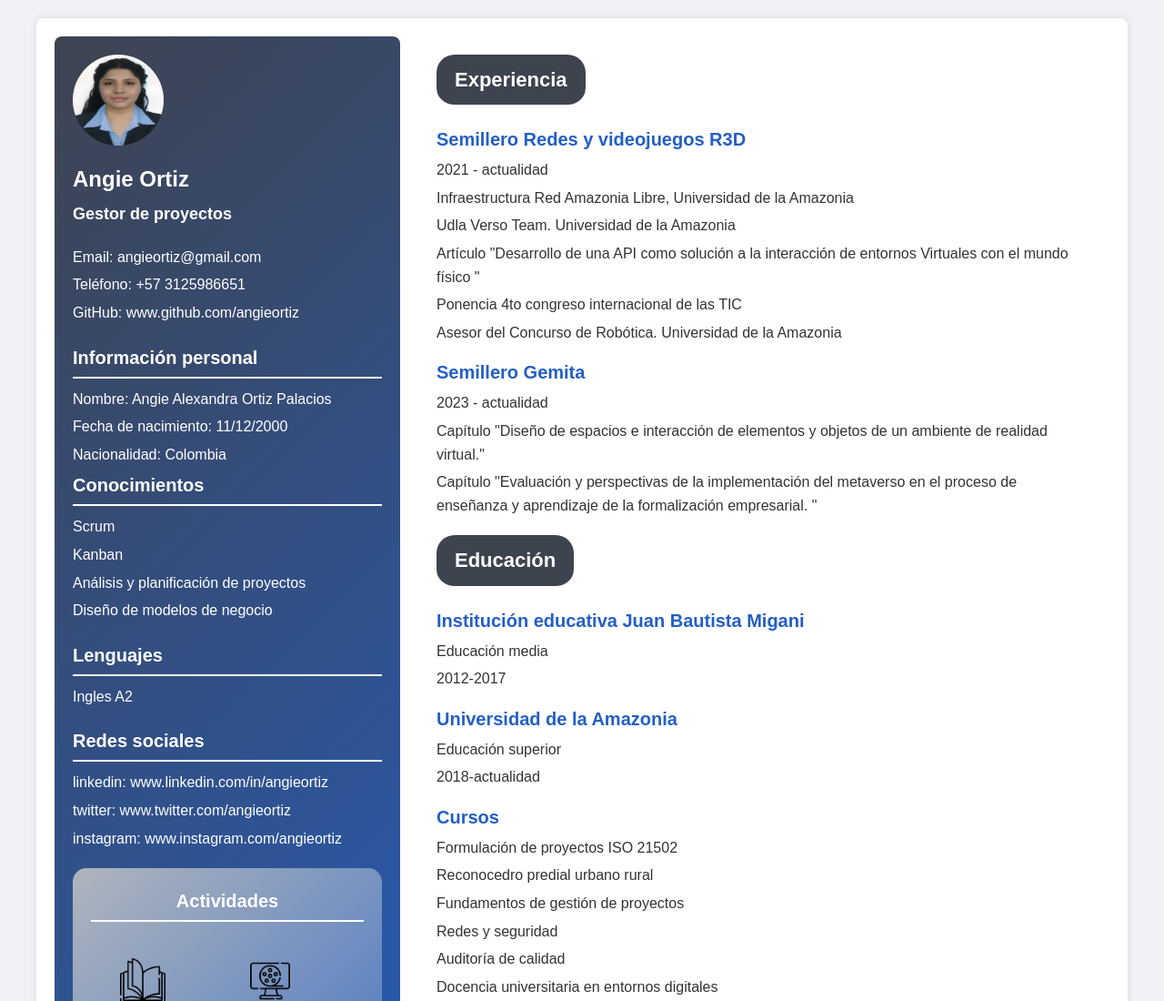
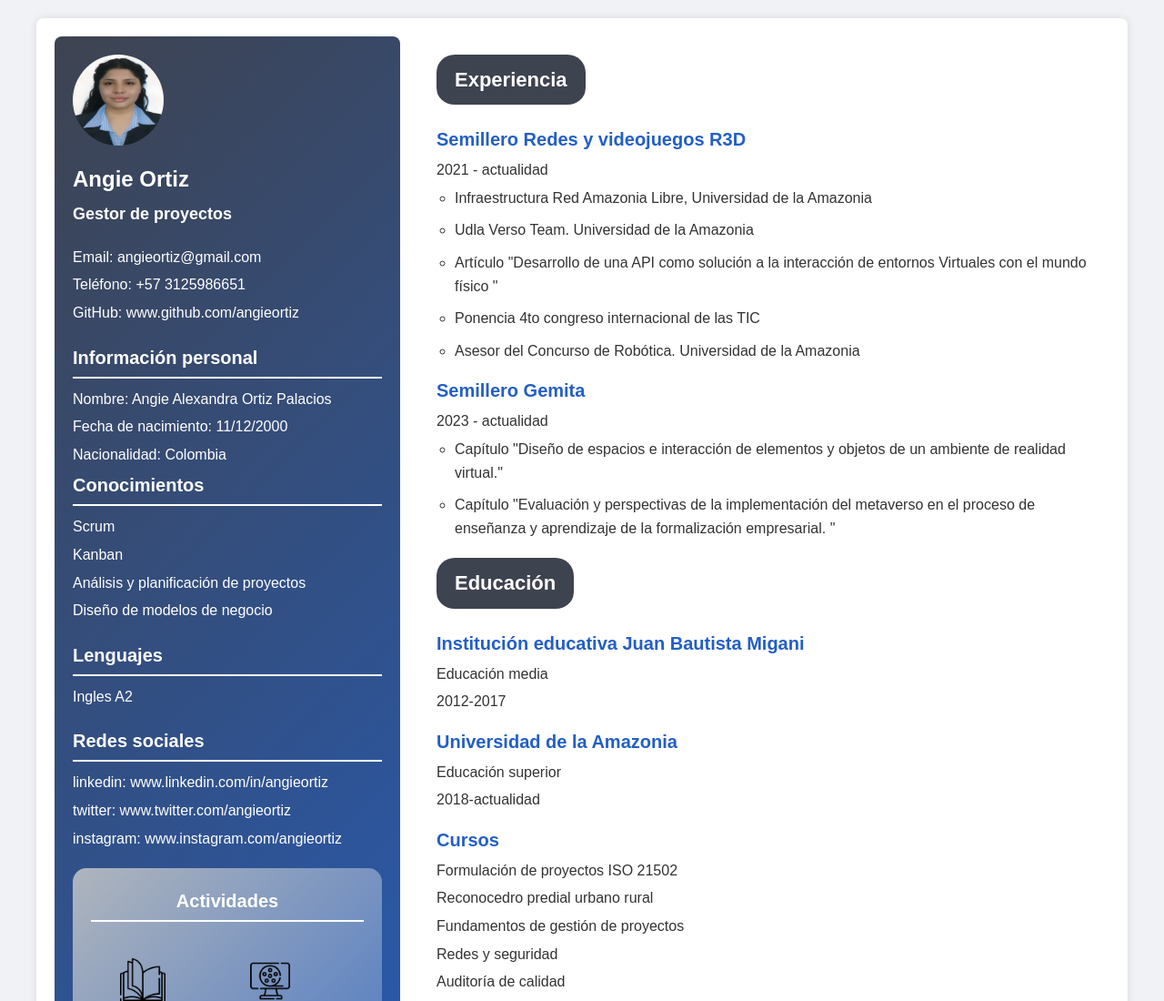
Before and after one commit to Azu11/Portafolio_web, a plain HTML site: page index.html in a window 1280 px wide. Shown: the top 1100 px of the page at 91% size. Drawn offline with Linux system fonts and the light colour scheme.

Commit message:
items experiencia
Se coloca una viñeta a la información de la experiencia para mejor visualización

```diff
--- a/index.html
+++ b/index.html
@@ -103,22 +103,26 @@
                 <div class="job1">
                     <h3>Semillero Redes y videojuegos R3D</h3>
                     <p>2021 - actualidad</p>
-                    <p>Infraestructura Red Amazonia Libre, Universidad de la Amazonia</p>
-                    <p>Udla Verso Team. Universidad de la Amazonia</p>
-                    <p>Artículo "Desarrollo de una API como solución a la interacción de entornos Virtuales con el mundo
-                        físico "</p>
-                    <p>Ponencia 4to congreso internacional de las TIC</p>
-                    <p>Asesor del Concurso de Robótica. Universidad de la Amazonia</p>
+                    <ul>
+                        <li>Infraestructura Red Amazonia Libre, Universidad de la Amazonia</li>
+                        <li>Udla Verso Team. Universidad de la Amazonia</li>
+                        <li>Artículo "Desarrollo de una API como solución a la interacción de entornos Virtuales con el mundo
+                            físico "</li>
+                        <li>Ponencia 4to congreso internacional de las TIC</li>
+                        <li>Asesor del Concurso de Robótica. Universidad de la Amazonia</li>
+                    </ul>
                 </div>
 
                 <!-- experiencia 2 -->
                 <div class="job2">
                     <h3>Semillero Gemita</h3>
                     <p>2023 - actualidad</p>
-                    <p>Capítulo "Diseño de espacios e interacción de elementos y objetos de un ambiente de realidad
-                        virtual."</p>
-                    <p>Capítulo "Evaluación y perspectivas de la implementación del metaverso en el proceso de enseñanza
-                        y aprendizaje de la formalización empresarial. "</p>
+                    <ul>
+                        <li>Capítulo "Diseño de espacios e interacción de elementos y objetos de un ambiente de realidad
+                            virtual."</li>
+                        <li>Capítulo "Evaluación y perspectivas de la implementación del metaverso en el proceso de enseñanza
+                            y aprendizaje de la formalización empresarial. "</li>
+                    </ul>
                 </div>
             </div>
 
--- a/styles.css
+++ b/styles.css
@@ -240,6 +240,18 @@ p {
     margin-top: 5px;
 }
 
+/**/
+.experience ul {
+    margin-left: 20px;
+}
+
+.experience li {
+    margin-bottom: 10px;
+    font-size: 16px;
+    color: #333;
+    list-style: circle;
+}
+
 /*para pantallas de menos de 768px de ancho*/
 @media (max-width: 768px) {
     .container {
```
